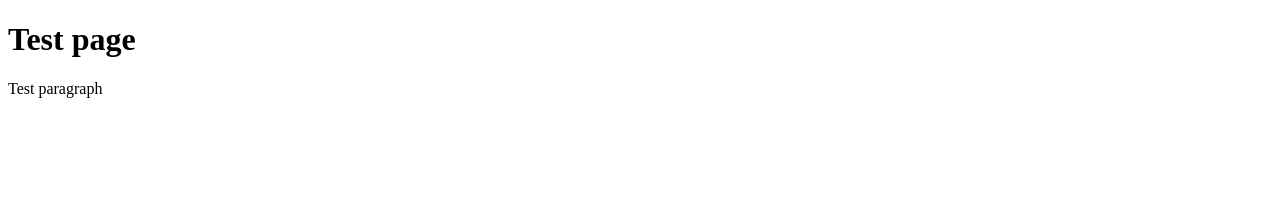
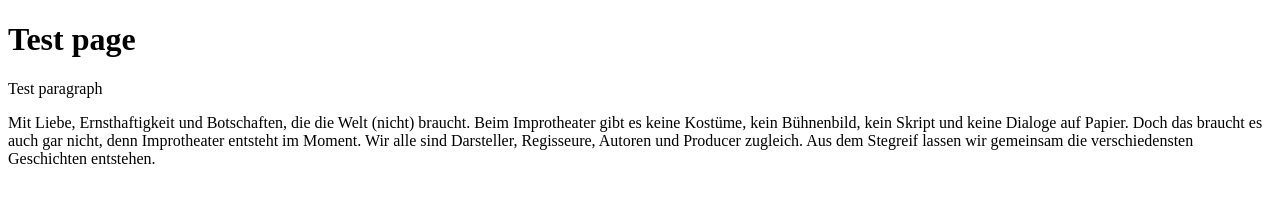
Before and after one commit to florian-ziegler/florian-ziegler.github.io, a plain HTML site: page index.html in a window 1280 px wide. Drawn offline with Linux system fonts and the light colour scheme.

Commit message:
First text paragraph

```diff
--- a/index.html
+++ b/index.html
@@ -21,5 +21,9 @@
 <h1>Test page</h1>
 <p>Test paragraph</p>
 
+<p>
+Mit Liebe, Ernsthaftigkeit und Botschaften, die die Welt (nicht) braucht. Beim Improtheater gibt es keine Kostüme, kein Bühnenbild, kein Skript und keine Dialoge auf Papier. Doch das braucht es auch gar nicht, denn Improtheater entsteht im Moment. Wir alle sind Darsteller, Regisseure, Autoren und Producer zugleich. Aus dem Stegreif lassen wir gemeinsam die verschiedensten Geschichten entstehen.
+</p>
+
 </body>
 </html>
```
